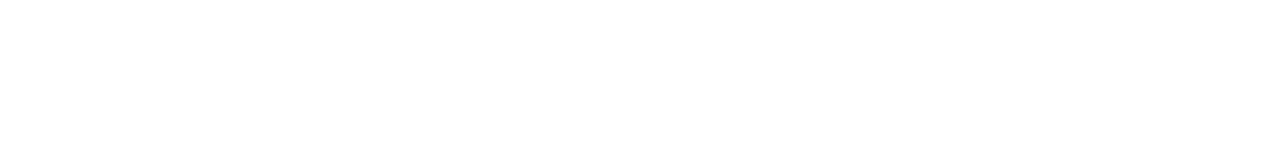
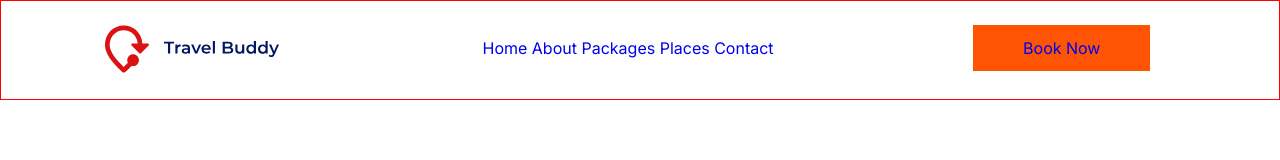
Before and after one commit to GogaShavishvili/Homework5, a plain HTML site: page index.html in a window 1280 px wide. Drawn offline with Linux system fonts and the light colour scheme; files that its build step writes are made by us from their sources.

Commit message:
fonts and links added

```diff
--- a/css/reset.css
+++ b/css/reset.css
@@ -9,7 +9,7 @@ fieldset, form, label, legend,
 table, caption, tbody, tfoot, thead, tr, th, td,
 article, aside, canvas, details, embed,
 figure, figcaption, footer, header, hgroup,
-menu, nav, output, ruby, section, summary,
+menu, nav, occtu   utput, ruby, section, summary,
 time, mark, audio, video {
 	margin: 0;
 	padding: 0;
--- a/css/style.css
+++ b/css/style.css
@@ -0,0 +1,29 @@
+body{
+	font-family:'Inter',sans-serif;
+}
+
+
+header{
+	width:100%;
+	height:100px;
+	border:1px solid red;
+	padding:22px 100px;
+}
+
+.logo{
+	display:inline;
+	vertical-align:middle;
+}
+.nav,li{
+	display:inline-block;
+}
+
+.nav{
+	margin:0 195px;
+
+}
+
+.book-btn{
+	padding: 13px 50px;
+	background: #FF5403;;
+}
--- a/index.html
+++ b/index.html
@@ -2,10 +2,32 @@
 <html>
 <head>
 	<link rel="stylesheet" type="text/css" href="css/reset.css">
-	<link rel="stylesheet" type="text/css" href="style.css">
-	<title></title>
+	<link rel="stylesheet" type="text/css" href="css/style.css">
+	<link rel="preconnect" href="https://fonts.googleapis.com">
+	<link rel="preconnect" href="https://fonts.gstatic.com" crossorigin>
+	<link href="https://fonts.googleapis.com/css2?family=Inter:wght@400;600&display=swap" rel="stylesheet">
+	<title>Travel Buddy|Welcome</title>
 </head>
 <body>
+	<header>
+		<a href=index.html class="logo">
+			<img src='images/travel-buddy.svg'>
+		</a>
+		<nav class="nav">
+			<ul>
+				<li><a href='$'>Home</a></li>
+				<li><a href='$'>About</a></li>
+				<li><a href='$'>Packages</a></li>
+				<li><a href='$'>Places</a></li>
+				<li><a href='$'>Contact</a></li>
 
+				</li>
+			</ul>
+		</nav>
+		<a href="a" class="book-btn">Book Now</a>
+	</header>
+	<main>
+
+	</main>
 </body>
 </html>
```
Also changed, not shown: images/travel-buddy.svg (added).
